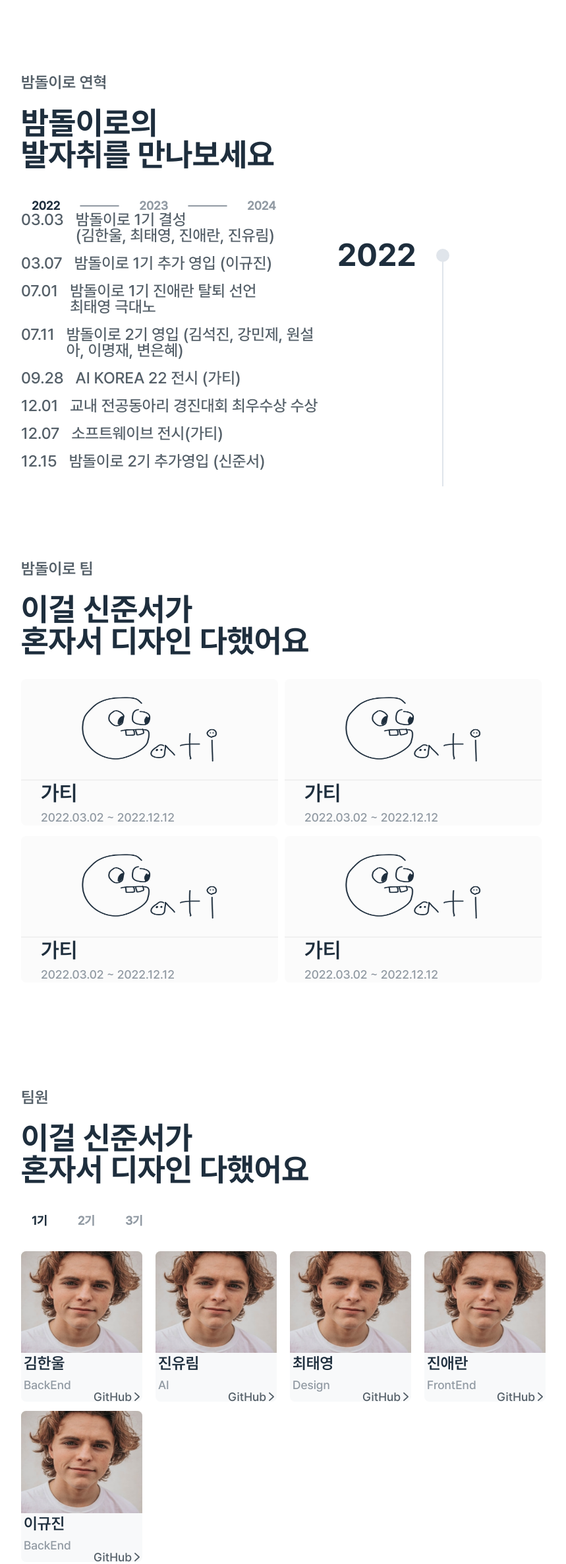
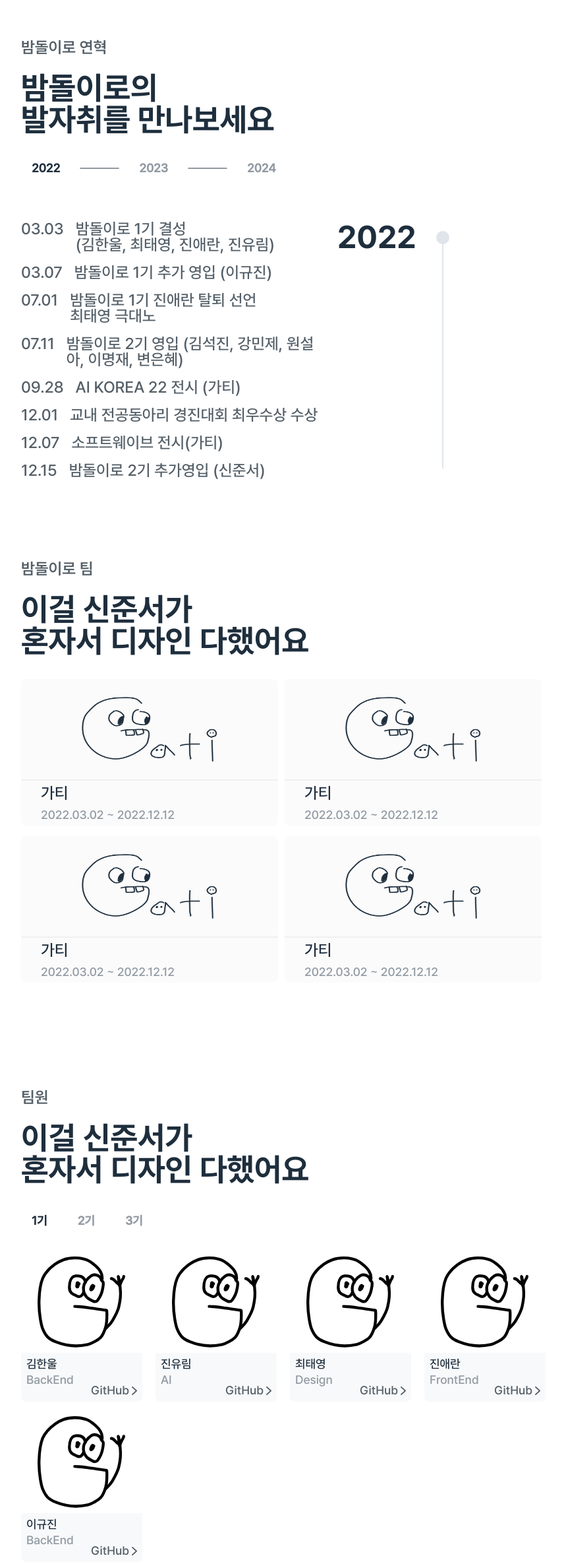
Before and after one commit to Bamdoliro/Bamdoliro, a React (Create React App) app: page / in a window 1280 px wide. Shown: the part 1630-4000 px from the top of the page at 66% size, without its empty margins (208-1067 px from the left). Built offline with nearby package versions, Linux system fonts and the light colour scheme.

Commit message:
CHOER :: 디자인 수정 & font size 수정

```diff
--- a/src/components/History/index.tsx
+++ b/src/components/History/index.tsx
@@ -60,7 +60,7 @@ export default function History() {
         <S.HistoryFrame>
           <S.Year>{year}</S.Year>
           <S.HistoryTextFrame>
-            {HistoryData.data[index].event.map((item, index) => {
+            {HistoryData.data[index].event.map((item) => {
               return (
                 <HistoryText
                   key={item.id}
--- a/src/components/History/style.ts
+++ b/src/components/History/style.ts
@@ -12,9 +12,7 @@ export const Container = styled.div`
 `;
 
 export const Wrap = styled.div`
-  display: flex;
-  flex-direction: column;
-  justify-content: flex-end;
+  padding-top: 90px;
   width: 62.5%;
   height: 100%;
 `;
@@ -22,7 +20,7 @@ export const Wrap = styled.div`
 export const TabBar = styled.div`
   display: flex;
   align-items: center;
-  margin: 34px 0px 30px 0px;
+  margin: 30px 0px 60px 0px;
 `;
 
 export const WidthLine = styled.div`
--- a/src/components/Teammate/index.tsx
+++ b/src/components/Teammate/index.tsx
@@ -4,9 +4,9 @@ import TitleWrap from 'components/common/TitleWrap';
 import RadioGroup from 'components/RadioGroup';
 import GenerationRadio from 'components/GenerationRadio';
 import Profile from 'components/common/Profile';
-import Generation from 'data/generation.json';
-import Profiles from 'data/profiles.json';
-import * as P from 'assets/profiles/index';
+import Generation from 'data/Generation.json';
+import Profiles from 'data/Profiles.json';
+import Gati from 'assets/gati.svg';
 import * as S from './style';
 
 export default function Teammate() {
@@ -28,7 +28,7 @@ export default function Teammate() {
           {Profiles[radioNumber].map(({ name, part, gitHubURL }) => (
             <Profile
               key={gitHubURL}
-              src={P.IronPermMan}
+              src={Gati}
               name={name}
               part={part}
               gitHubURL={gitHubURL}
--- a/src/components/common/Profile/index.tsx
+++ b/src/components/common/Profile/index.tsx
@@ -1,3 +1,4 @@
+import Gati from 'assets/gati.svg';
 import * as S from './style';
 import GitHubURLArrow from '../../../assets/gitHubURLArrow.svg';
 
@@ -11,21 +12,19 @@ interface PropsType {
 export default function Profile({ src, name, part, gitHubURL }: PropsType) {
   return (
     <S.Profile>
+      <S.ProfileFrame>
         <S.Image src={src} />
+      </S.ProfileFrame>
       <S.Information>
-                <S.Name>
-                    {name}
-                </S.Name>
-                <S.Part>
-                    {part}
-                </S.Part>
+        <S.Name>{name}</S.Name>
+        <S.Part>{part}</S.Part>
         <S.GitHubURL href={gitHubURL} target="_blank">
           <S.GitHubURLContent>
             GitHub
-                        <S.Image src={GitHubURLArrow} />
+            <S.Arrow src={GitHubURLArrow} />
           </S.GitHubURLContent>
         </S.GitHubURL>
       </S.Information>
     </S.Profile>
-    )
+  );
 }
--- a/src/components/common/Profile/style.ts
+++ b/src/components/common/Profile/style.ts
@@ -11,31 +11,41 @@ export const Profile = styled.div`
   overflow: hidden;
 `;
 
-export const Image = styled.img`
+export const ProfileFrame = styled.div`
+  padding: 8px;
   height: 67.5%;
   width: 100%;
 `;
 
+export const Image = styled.img`
+  height: 100%;
+  width: 100%;
+`;
+
 export const Information = styled.div`
+  position: relative;
   display: flex;
   flex-direction: column;
   height: 32.5%;
   background-color: #f8f9fa;
-  padding: 4px; // 나중에 바꿔야징
+  padding: 8px;
 `;
 
-export const Name = styled(T.SubTitle)`
+export const Name = styled(T.Caption)`
   color: ${color.gray04};
 `;
 
 export const Part = styled(T.Caption)`
-  margin-top: 12px;
+  margin-top: 6px;
   color: ${color.gray02};
 `;
 
+export const Arrow = styled.img``;
+
 export const GitHubURL = styled.a`
-  margin-top: auto;
-  align-self: flex-end;
+  position: absolute;
+  right: 8px;
+  bottom: 8px;
 `;
 
 export const GitHubURLContent = styled(T.Caption)`
--- a/src/components/common/Project/style.ts
+++ b/src/components/common/Project/style.ts
@@ -26,7 +26,7 @@ export const InfoWrap = styled.div`
   border-top: 2px solid #f0f0f0;
 `;
 
-export const InfoTitle = styled(T.TitleTwo)`
+export const InfoTitle = styled(T.BodyText)`
   color: ${color.gray04};
 `;
 
```
Also changed, not shown: src/assets/gati.svg (added). Lines whose indentation alone changed are shown as unchanged.
